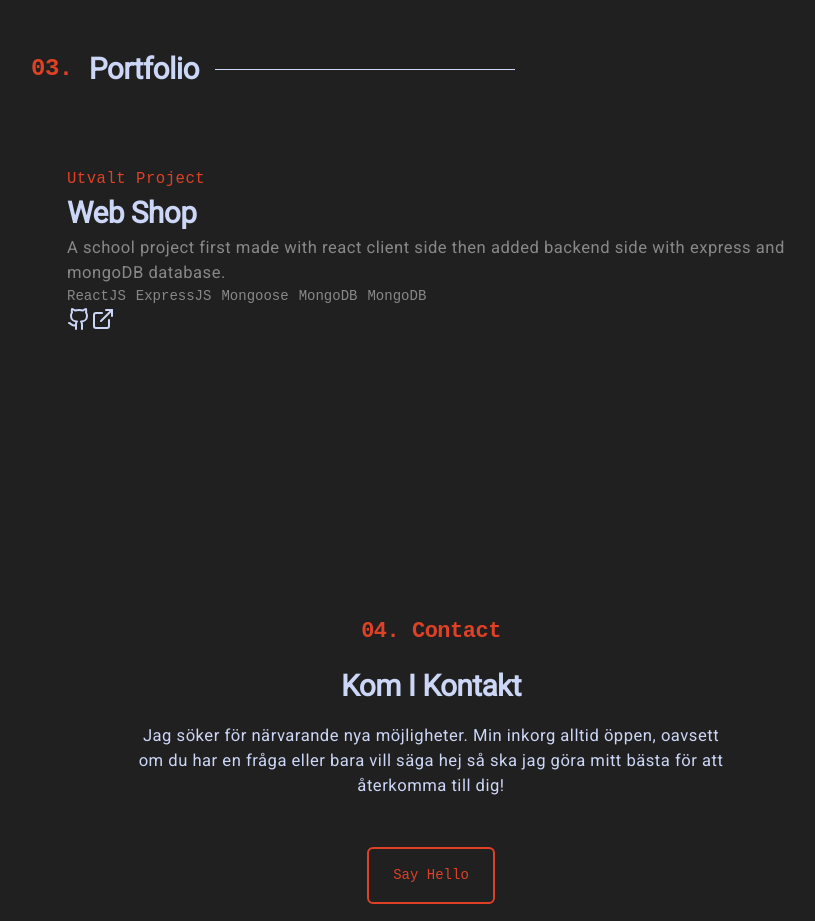
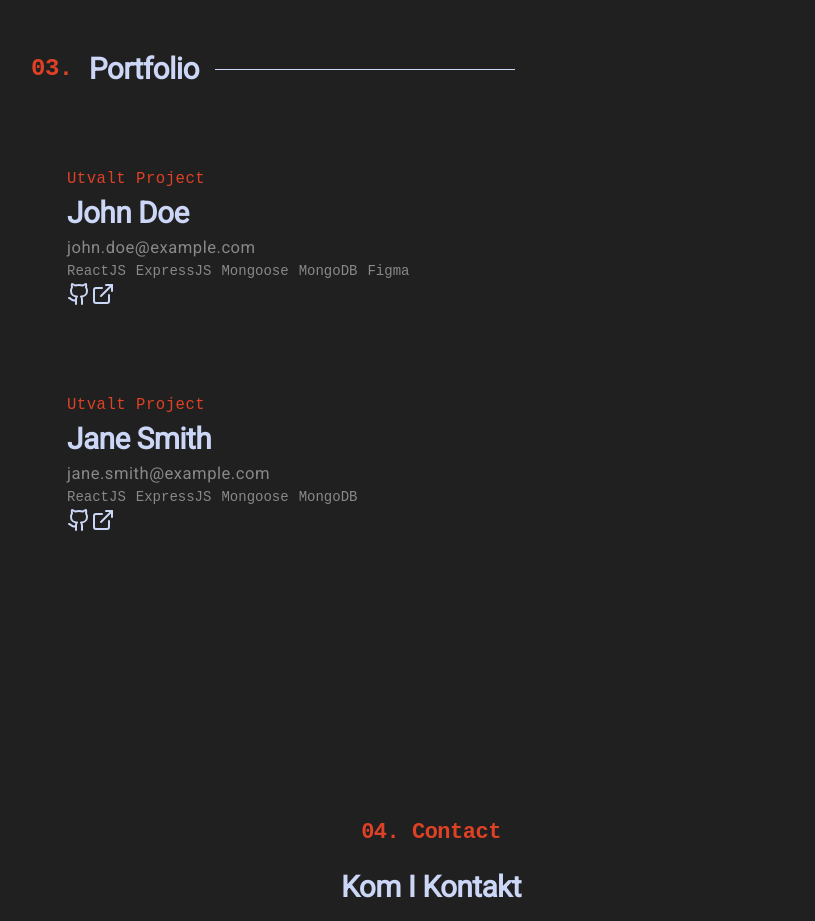
Before and after one commit to Sillen00/Portfolio_CV, a Next.js app: page / in a window 1280 px wide. Shown: the part 2160-3081 px from the top of the page, without its empty margins (209-1024 px from the left). Built offline with nearby package versions, Linux system fonts and the light colour scheme.

Commit message:
changed from statid to data array in projects folder.

```diff
--- a/app/containers/home-page/Portfolio.tsx
+++ b/app/containers/home-page/Portfolio.tsx
@@ -1,5 +1,7 @@
 import { ExternalLink, Github } from "lucide-react";
+import Link from "next/link";
 import { twMerge } from "tailwind-merge";
+import { Projects, projects } from "../../../data/projects";
 import css from "./_Home.module.scss";
 
 const Portfolio = () => {
@@ -10,25 +12,27 @@ const Portfolio = () => {
       </h3>
 
       <div id='container'>
-        <div className={twMerge(css.project, "px-9 py-11")}>
+        {projects.map((project: Projects) => (
+          <div key={project.id} className={twMerge(css.project, "px-9 py-11")}>
             <p className='fira text-secondary-color'>Utvalt Project</p>
-          <h3>Web Shop</h3>
-          <p className='gray '>
-            A school project first made with react client side then added backend side with express and mongoDB database.
-          </p>
+            <h3>{project.title}</h3>
+            <p className='gray'>{project.text}</p>
 
             <ul className='fira gray flex gap-2.5 flex-wrap'>
-            <li>ReactJS</li>
-            <li>ExpressJS</li>
-            <li>Mongoose</li>
-            <li>MongoDB</li>
-            <li>MongoDB</li>
+              {project.builtWith?.map((item, index) => (
+                <li key={index}>{item}</li>
+              ))}
             </ul>
             <div className='flex'>
+              <Link href={project.githubLink ?? ""}>
                 <Github size={24} />
+              </Link>
+              <Link href={project.hostedLink ?? ""}>
                 <ExternalLink size={24} />
+              </Link>
             </div>
           </div>
+        ))}
       </div>
     </section>
   );
--- /dev/null
+++ b/data/projects.ts
@@ -0,0 +1,32 @@
+export type Projects = {
+  id: number;
+  feautured: boolean;
+  title: string;
+  text: string;
+  builtWith?: string[];
+  githubLink?: string;
+  hostedLink?: string;
+};
+
+// Create and export an array of users
+export const projects: Projects[] = [
+  {
+    id: 1,
+    feautured: true,
+    title: "John Doe",
+    text: "john.doe@example.com",
+    builtWith: ["ReactJS", "ExpressJS", "Mongoose", "MongoDB", "Figma"],
+    githubLink: "https://github.com",
+    hostedLink: "https://example.com",
+  },
+  {
+    id: 2,
+    feautured: true,
+    title: "Jane Smith",
+    text: "jane.smith@example.com",
+    builtWith: ["ReactJS", "ExpressJS", "Mongoose", "MongoDB"],
+    githubLink: "https://github.com",
+    hostedLink: "https://example.com",
+  },
+  // Add more users as needed
+];
```
Lines whose indentation alone changed are shown as unchanged.
